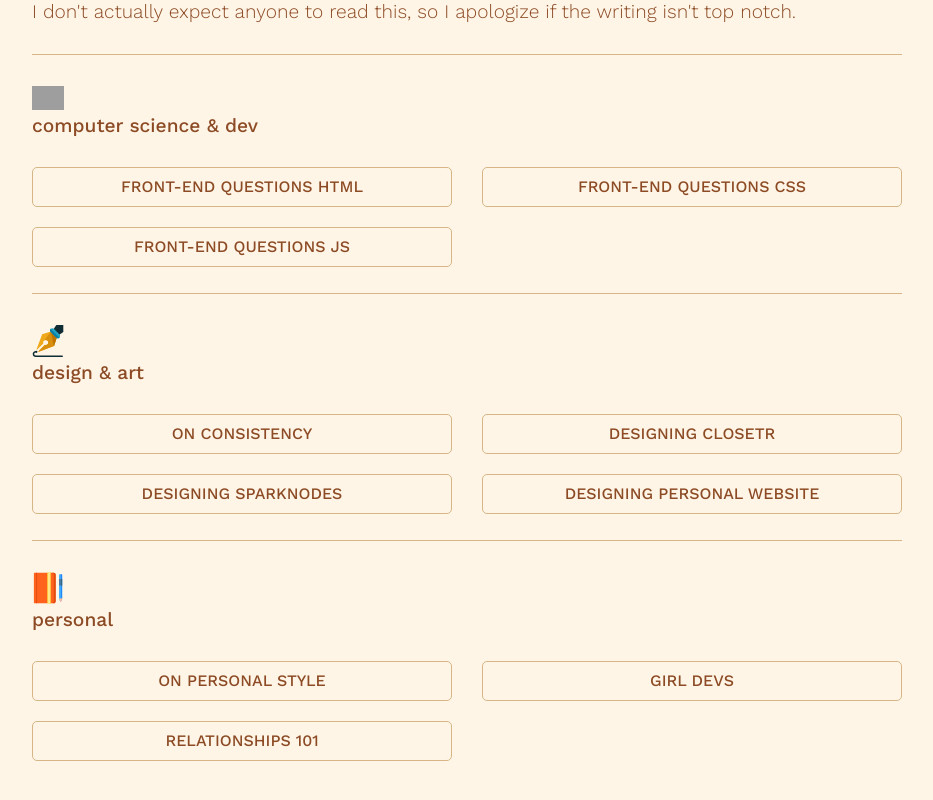
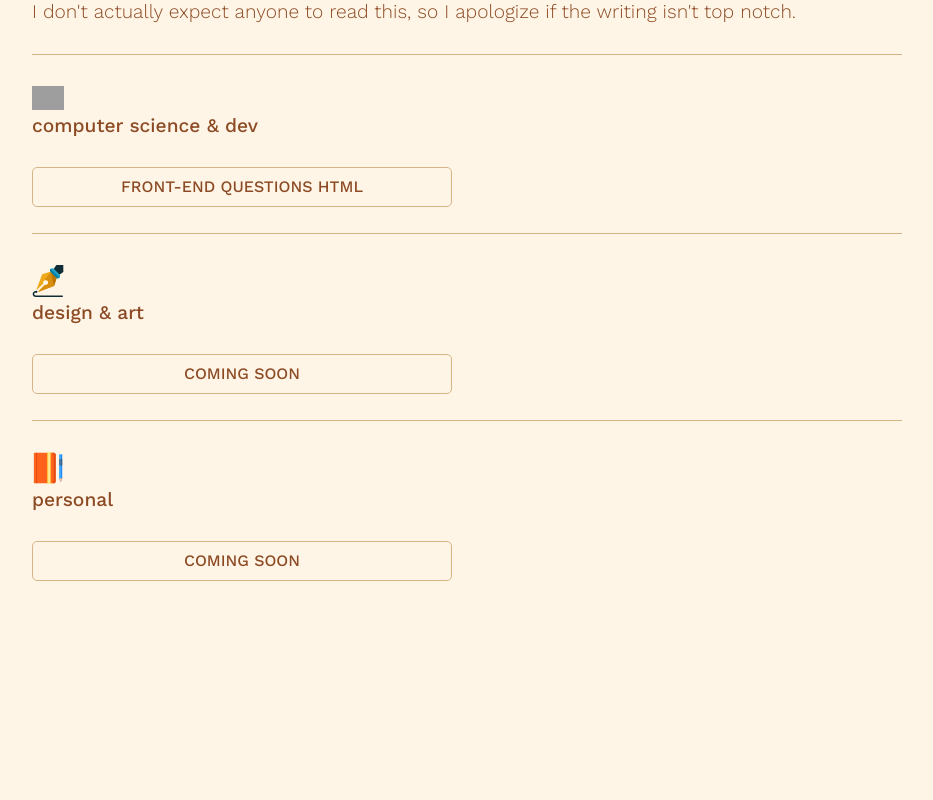
Before and after one commit to desslinga/personal-web, an Angular app: page /notes in a window 1280 px wide. Shown: the part 298-1098 px from the top of the page, without its empty margins (173-1106 px from the left). After the commit the page ends 937 px from the top, so only its background shows below. Built offline with nearby package versions, Linux system fonts and the light colour scheme; grey boxes are pictures that could not be loaded.

Commit message:
More frontend questions styling, refactoring close preview.

```diff
--- a/src/app/components/preview/preview.component.html
+++ b/src/app/components/preview/preview.component.html
@@ -13,7 +13,7 @@
       <div class="col-2 col-sm-1">
         <div
           class='preview-close'
-          (click)="closePreview('./home', project)">
+          (click)="closePreview()">
           <div class="bar-close-1"></div>
           <div class="bar-close-2"></div>
         </div>
--- a/src/app/components/preview/preview.component.ts
+++ b/src/app/components/preview/preview.component.ts
@@ -6,6 +6,7 @@ import { RouterModule, Routes, Router } from '@angular/router';
   templateUrl: './preview.component.html'
 })
 export class PreviewComponent implements OnInit {
+  @Input() prevUrl: string;
   @Input() project: string;
   @Input() title: string;
   closeAnimate: boolean;
@@ -15,10 +16,10 @@ export class PreviewComponent implements OnInit {
   ngOnInit() {
   }
 
-  closePreview(url: string, fragment: string): void {
+  closePreview(): void {
     this.closeAnimate = true;
     setTimeout(()=> {
-      this.router.navigate([`${url}`], {fragment: `${fragment}`});
+      this.router.navigate([`${this.prevUrl}`], {fragment: `${this.project}`});
     }, 300);
   }
 
--- a/src/app/pages/full/notes/notes.component.html
+++ b/src/app/pages/full/notes/notes.component.html
@@ -30,16 +30,6 @@
         <span>FRONT-END QUESTIONS HTML</span>
       </a>
     </div>
-    <div class="col-12 col-md-6">
-      <a class="btn-sim" href="/">
-        <span>FRONT-END QUESTIONS CSS</span>
-      </a>
-    </div>
-    <div class="col-12 col-md-6">
-      <a class="btn-sim" href="/">
-        <span>FRONT-END QUESTIONS JS</span>
-      </a>
-    </div>
   </div>
   <div class="row">
     <div class="col-12">
@@ -52,23 +42,8 @@
       </span>
     </div>
     <div class="col-12 col-md-6">
-      <a class="btn-sim" href="/">
-        <span>ON CONSISTENCY</span>
-      </a>
-    </div>
-    <div class="col-12 col-md-6">
-      <a class="btn-sim" href="/">
-        <span>DESIGNING CLOSETR</span>
-      </a>
-    </div>
-    <div class="col-12 col-md-6">
-      <a class="btn-sim" href="/">
-        <span>DESIGNING SPARKNODES</span>
-      </a>
-    </div>
-    <div class="col-12 col-md-6">
-      <a class="btn-sim" href="/">
-        <span>DESIGNING PERSONAL WEBSITE</span>
+      <a class="btn-sim" routerLink="/notes">
+        <span>COMING SOON</span>
       </a>
     </div>
   </div>
@@ -83,18 +58,8 @@
       </span>
     </div>
     <div class="col-12 col-md-6">
-      <a class="btn-sim" href="/">
-        <span>ON PERSONAL STYLE</span>
-      </a>
-    </div>
-    <div class="col-12 col-md-6">
-      <a class="btn-sim" href="/">
-        <span>GIRL DEVS</span>
-      </a>
-    </div>
-    <div class="col-12 col-md-6">
-      <a class="btn-sim" href="/">
-        <span>RELATIONSHIPS 101</span>
+      <a class="btn-sim" routerLink="/notes">
+        <span>COMING SOON</span>
       </a>
     </div>
   </div>
--- a/src/app/pages/partial/gallery-preview/gallery-preview.component.html
+++ b/src/app/pages/partial/gallery-preview/gallery-preview.component.html
@@ -1,4 +1,5 @@
 <app-preview
+  prevUrl="/home"
   [project]="project"
   [title]="title">
     <div class="row">
--- a/src/app/pages/partial/notes-preview/notes-preview.component.html
+++ b/src/app/pages/partial/notes-preview/notes-preview.component.html
@@ -1,6 +1,7 @@
 <app-preview
-  [project]="'notes'"
-  [title]="title">
+  project="notes"
+  [title]="title"
+  prevUrl="/notes">
     <app-frontend-questions-html
       *ngIf="project==='frontend-questions-html'"
     ></app-frontend-questions-html>
--- a/src/app/pages/partial/notes-preview/previews/frontend-questions-html/frontend-questions-html.component.html
+++ b/src/app/pages/partial/notes-preview/previews/frontend-questions-html/frontend-questions-html.component.html
@@ -46,29 +46,31 @@
       <p>New and important stuff in HTML5:</p>
       <ol>
         <li><p>
-          Semantics: more specific ways to define content. New tags such as
-          <loc>&lt;footer&gt;</loc> and <loc>&lt;aside&gt;</loc> to better
-          describe content.
+          <defn>Semantics</defn>: more specific ways to define content. New
+          tags such as <loc>&lt;footer&gt;</loc> and <loc>&lt;aside&gt;</loc>
+          to better describe content.
         </p></li>
         <li><p>
-          Connectivity: new ways to communicate with server. Web sockets,
-          server-sent events (as compared to client having to send data first).
+          <defn>Connectivity</defn>: new ways to communicate with server.
+          Web sockets, server-sent events (as compared to client having to
+          send data first).
         </p></li>
         <li><p>
-          Offline and Storage: webpages can now store client-side data more
-          efficiently. Multimedia: video and audio now have their own tags.
-          Thus can operate offline better.
+          <defn>Offline and Storage</defn>: webpages can now store client-side
+          data more efficiently. Multimedia: video and audio now have their
+          own tags. Thus can operate offline better.
         <p></li>
         <li><p>
-          2D-3D graphics/effects: more diverse presentation. Canvas, SVG, WebGL.
+          <defn>2D-3D graphics/effects</defn>: more diverse presentation.
+          Canvas, SVG, WebGL.
         <p></li>
         <li><p>
-          Performance and Integration: for better speed and optimization. Web
-          workers for background threads (!). History API, manipulating browser
-          history.
+          <defn>Performance and Integration</defn>: for better speed and
+          optimization. Web workers for background threads (!). History API,
+          manipulating browser history.
         <p></li>
         <li><p>
-          Device Access: More options for input and output. Styling: extension
+          <defn>Device Access</defn>: More options for input and output. Styling: extension
           of CSS to CSS3. Touch events, camera API, device orientation.
         <p></li>
       </ol>
@@ -143,11 +145,11 @@
         same effect, but there are a few browsers that don't support it.
       </p>
       <hr>
-      <h3>9. What is progressive rendering?</h3>
+      <h3>9. What is <defn>progressive rendering</defn>?</h3>
       <p>
-        Progressive rendering is are the sets of techniques to render content
-        for display as fast as possible. This is to improve webpage
-        performance.</p>
+        <defn>Progressive rendering</defn> is are the sets of techniques to
+        render content for display as fast as possible. This is to improve
+        webpage performance.</p>
       <p>Some examples of progressive rendering:</p>
       <ol>
         <li><p>
@@ -165,8 +167,8 @@
         </p></li>
       </ol>
       <hr>
-      <h3>Why would you use a srcset attribute in an image tag? Explain how
-        the browser evaluates the content of this attribute.</h3>
+      <h3>Why would you use a <defn>srcset</defn> attribute in an image tag?
+        Explain how the browser evaluates the content of this attribute.</h3>
       <p>Using srcset is for when we want to use differently sizes images
         depending on the user's device width. We display higher resolution
         images for higher resolution displays, and otherwise.</p>
--- a/src/app/pages/partial/work-preview/work-preview.component.html
+++ b/src/app/pages/partial/work-preview/work-preview.component.html
@@ -1,6 +1,7 @@
 <app-preview
   [project]="project"
-  [title]="title">
+  [title]="title"
+  prevUrl="/home">
     <app-closetr
       *ngIf="project==='closetr'"
     ></app-closetr>
--- a/src/styles/blog.scss
+++ b/src/styles/blog.scss
@@ -14,6 +14,7 @@
   }
   & .loc {
     @extend .font-xxs;
+    white-space: nowrap;
     font-family: $font-code;
     color: #fbfff2;
     background-color: #4e4e4e;
```
